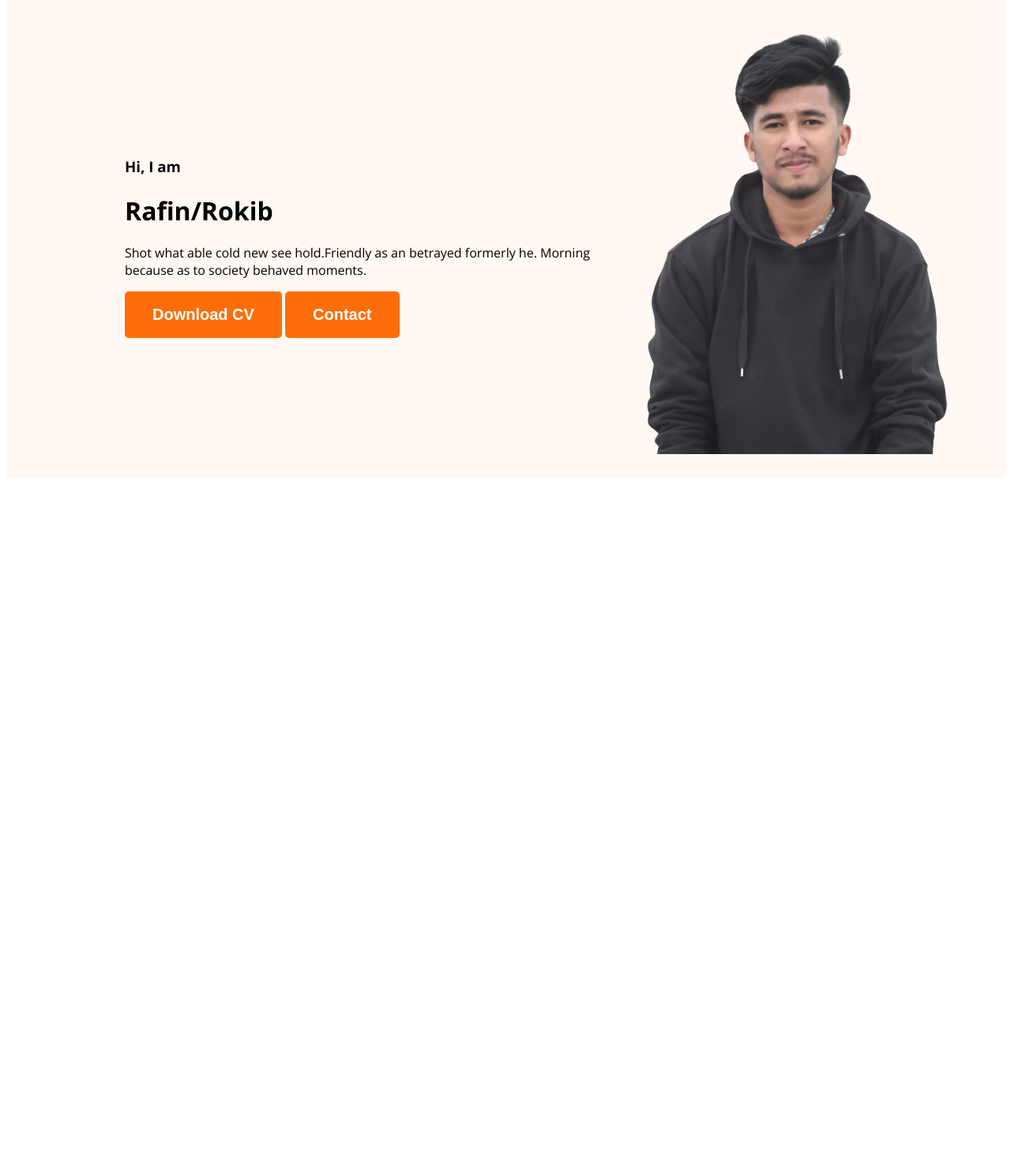
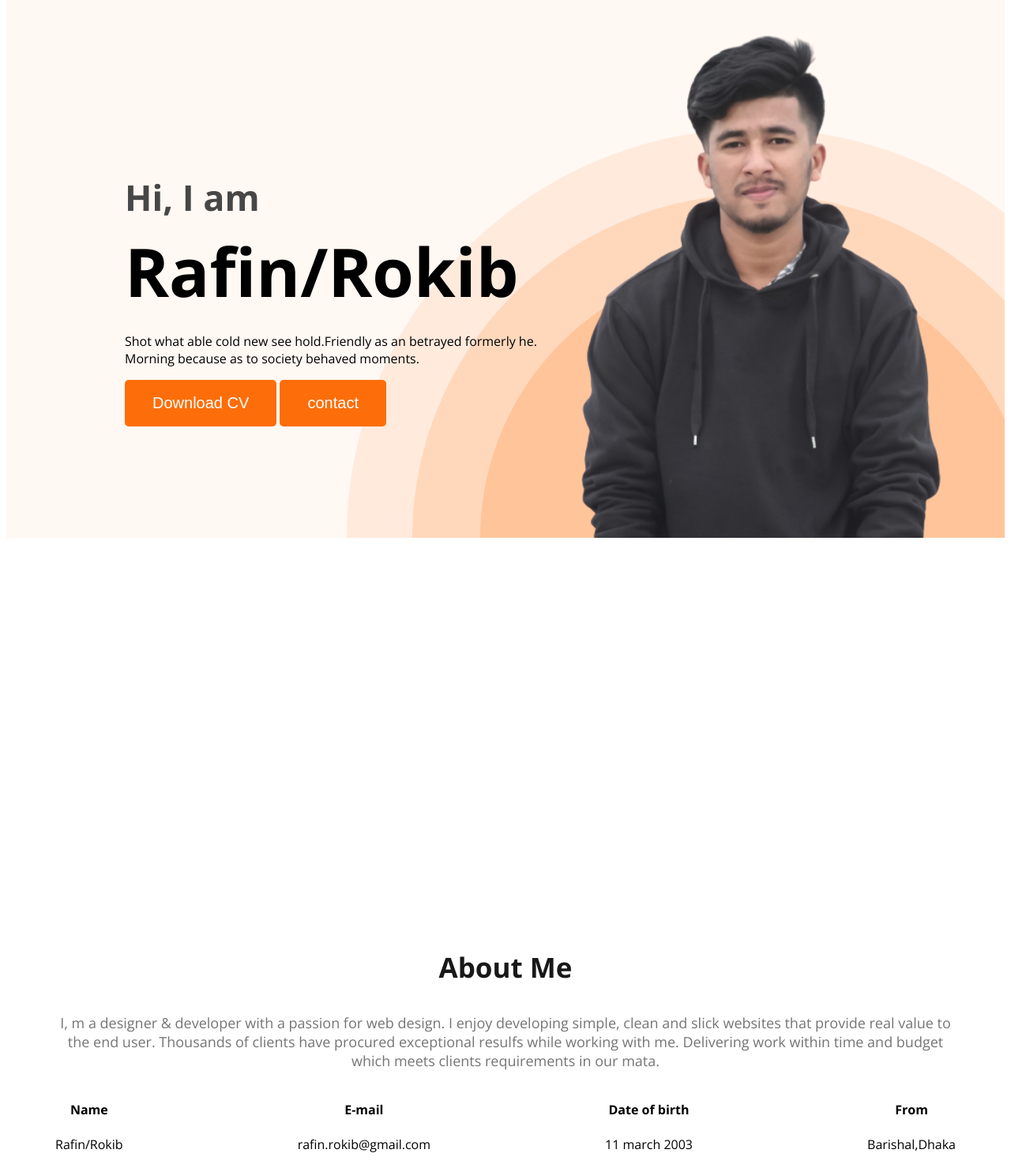
Before and after one commit to Rafin711/rafin-web-protfolio-repo, a plain HTML site: page image/index.html in a window 1280 px wide. Shown: the part 156-1640 px from the top of the page at 79% size. Before the commit the page ends 800 px from the top, so only its background shows below. Drawn offline with nearby package versions, Linux system fonts and the light colour scheme.

Commit message:
main content added

```diff
--- a/image/index.html
+++ b/image/index.html
@@ -20,18 +20,49 @@
             </ul>
         </nav>
         <div class="banner">
-            <div>
-                <h3 class="banner-greeting">Hi, I  am</h3>
-                <h1 class="banner-title">Rafin/Rokib</h1>
-                <p>Shot what able cold new see hold.Friendly as an betrayed formerly he. Morning because as to society behaved moments.</p>
-                <button class="btn-primary">Download CV</button>
-                <button class="btn-primary">Contact</button>
+          <div>
+            <h3 class="banner-greeting">Hi, I  am</h3>
+            <h1 class="banner-title">Rafin/Rokib</h1>
+            <p class="banner-description">Shot what able cold new see hold.Friendly as an betrayed formerly he.<br> Morning because as to society behaved moments.</p>
+            <button class="btn-primary">Download CV</button>
+            <button class="btn-primary">contact</button>
+
+
+          </div>
+          <img class="profile-pic" src="info/PicsArt_01-19-09.36.05-01_3-removebg-preview.png" alt="">
+
             </div>
-            <img class="profile-picture" src="info/PicsArt_01-19-09.36.05-01_3-removebg-preview.png" alt="">
+
         </div>
 
     </header>
     <main>
+        <section class="about"></section>
+        <h3 class="section-title">About Me</h3>
+        <p class="section-description">
+            I, m a designer & developer with a passion for web design. I enjoy developing simple, clean and  slick websites that provide real value to the end user. Thousands of clients have procured  exceptional resulfs while working with me. Delivering work within time and budget which meets  clients requirements in our mata.
+        </p>
+        <div class="about-info-container">
+            <!-- .about-info*4>h4.info-title+p.info-description -->
+
+            <div class="about-info">
+                <h4 class="info-title">Name</h4>
+                <p class="info-description">Rafin/Rokib</p>
+            </div>
+            <div class="about-info">
+                <h4 class="info-title">E-mail</h4>
+                <p class="info-description">rafin.rokib@gmail.com</p>
+            </div>
+            <div class="about-info">
+                <h4 class="info-title">Date of birth</h4>
+                <p class="info-description">11 march 2003</p>
+            </div>
+            <div class="about-info">
+                <h4 class="info-title">From</h4>
+                <p class="info-description">Barishal,Dhaka</p>
+            </div>
+
+        </div>
 
     </main>
     <footer>
--- a/image/styles/rafin.css
+++ b/image/styles/rafin.css
@@ -51,21 +51,92 @@ body {
 
     font-size: 20px;
 
-    font-weight: 700;
+    font-weight: 700px;
     padding: 18px 35px;
 
 }
+
 /* header related styles */
-.head{
+.head {
     background-color: #FFF8F3;
+
+
 }
-.banner{
-    padding: 30px 30px 30px 150px;
+
+.banner {
+
     display: flex;
     /* aling kora hoy karon sob lekha thik jaygay coly ase */
     align-items: center;
+    background-image: url('../info/header_bg.png');
+    background-position: bottom right;
+    background-repeat: no-repeat;
+    padding: 30px 30px 0px 150px;
+    justify-content: space-between;
 }
-.banner .profile-pic{
-    width: 500px;
+
+.banner .profile-pic {
+    width: 550px;
+
+
 
 }
+
+.banner-greeting {
+    font-size: 45px;
+    color: #474747;
+    margin-bottom: 0;
+}
+
+.banner-title {
+    font-size: 85px;
+    font-weight: 700px;
+    margin-top: 5px;
+    margin-bottom: 20px;
+
+}
+
+.banner-content {
+    max-width: 500px;
+}
+
+/* main section styles */
+.section-title {
+    color: #181818;
+    text-align: center;
+
+    font-size: 35px;
+
+    font-weight: 700;
+
+
+}
+.section-description{
+    color: #757575;
+    text-align: center;
+
+    font-size: 18px;
+}
+
+
+
+main{
+   max-width: 1140px;
+   margin: auto;
+}
+
+/* about section styles */
+.about {
+    padding: 130px;
+    border-radius: 10px;
+    background-position: #FFF8F3;
+    margin: 130px 0;
+
+}
+.about-info-container{
+    display: flex;
+    justify-content: space-between;
+}
+.about-info{
+    text-align: center;
+}
```
